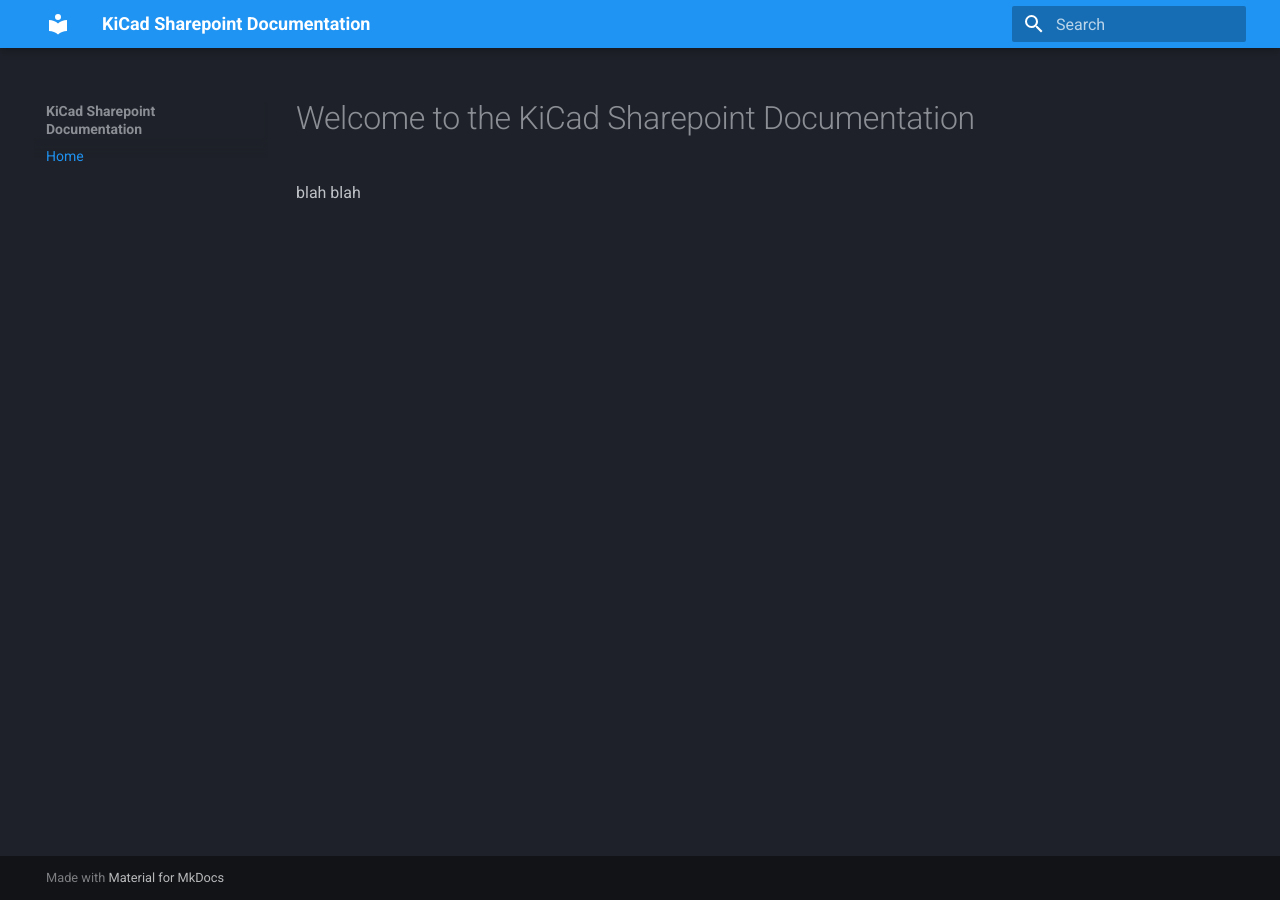
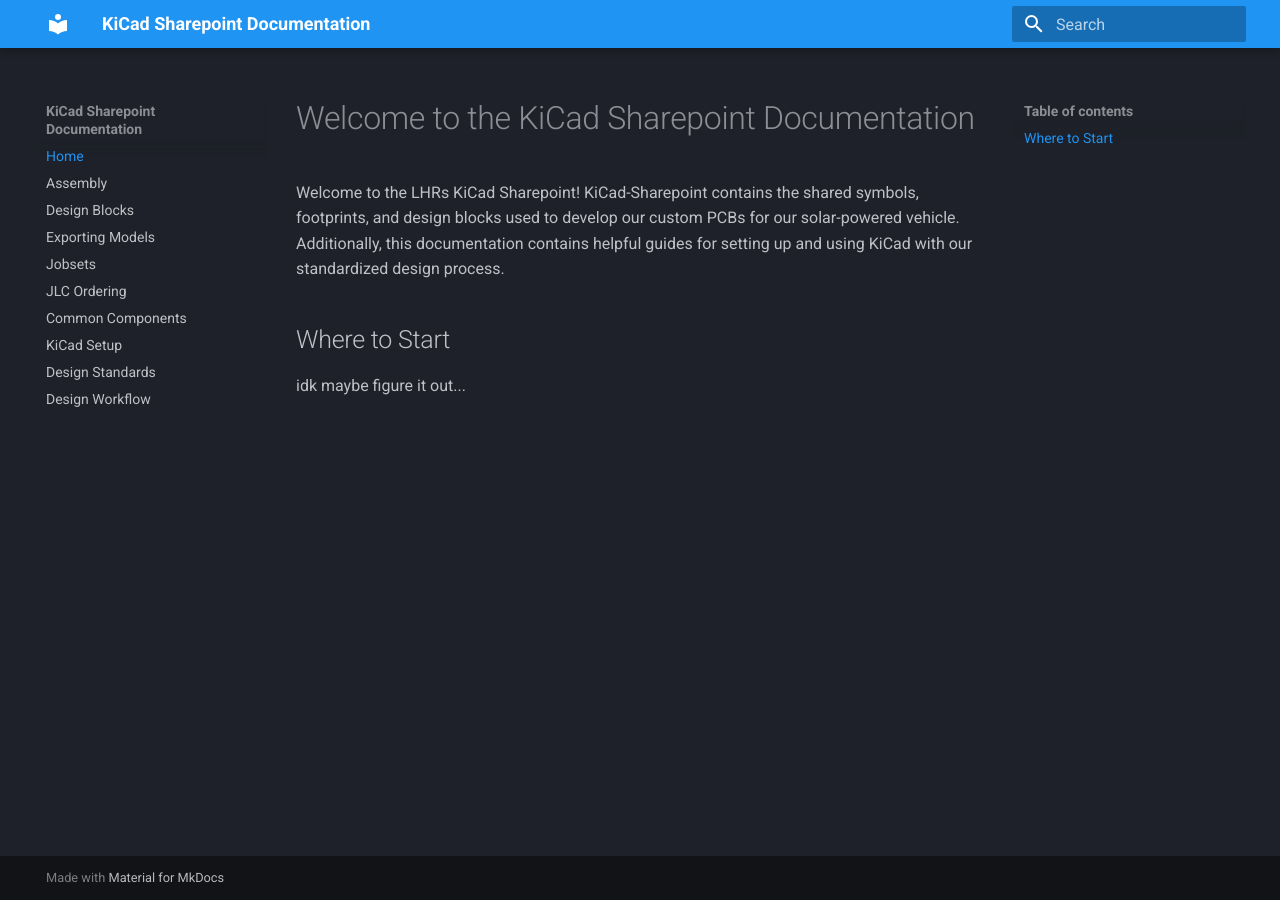
Before and after one commit to lhr-solar/KiCAD-Sharepoint, an MkDocs documentation site: the page built from docs/README.md, in a window 1280 px wide. Built offline with MkDocs 1.6.1 and Material for MkDocs 9.7.7, drawn with Linux system fonts in a browser that asks for light colours.

Commit message:
placeholder files

```diff
--- a/docs/README.md
+++ b/docs/README.md
@@ -1,3 +1,4 @@
 # Welcome to the KiCad Sharepoint Documentation
-
-blah blah
+Welcome to the LHRs KiCad Sharepoint! KiCad-Sharepoint contains the shared symbols, footprints, and design blocks used to develop our custom PCBs for our solar-powered vehicle. Additionally, this documentation contains helpful guides for setting up and using KiCad with our standardized design process.
+## Where to Start
+idk maybe figure it out...
--- a/mkdocs.yml
+++ b/mkdocs.yml
@@ -11,6 +11,15 @@
 
 nav:
   - Home: 'README.md'
+  - Assembly: 'Assembly.md'
+  - Design Blocks: 'Blocks.md'
+  - Exporting Models: 'Export.md'
+  - Jobsets: 'Jobsets.md'
+  - JLC Ordering: 'Ordering.md'
+  - Common Components: 'Components.md'
+  - KiCad Setup: 'Setup.md'
+  - Design Standards: 'Standards.md'
+  - Design Workflow: 'Workflow.md'
 
 plugins:
   - search:
```
Also changed, not shown: docs/Assembly.md (added), docs/Blocks.md (added), docs/Components.md (added), docs/Export.md (added), docs/Jobsets.md (added), docs/Ordering.md (added), docs/Setup.md (added), docs/Standards.md (added), docs/Workflow.md (added).
